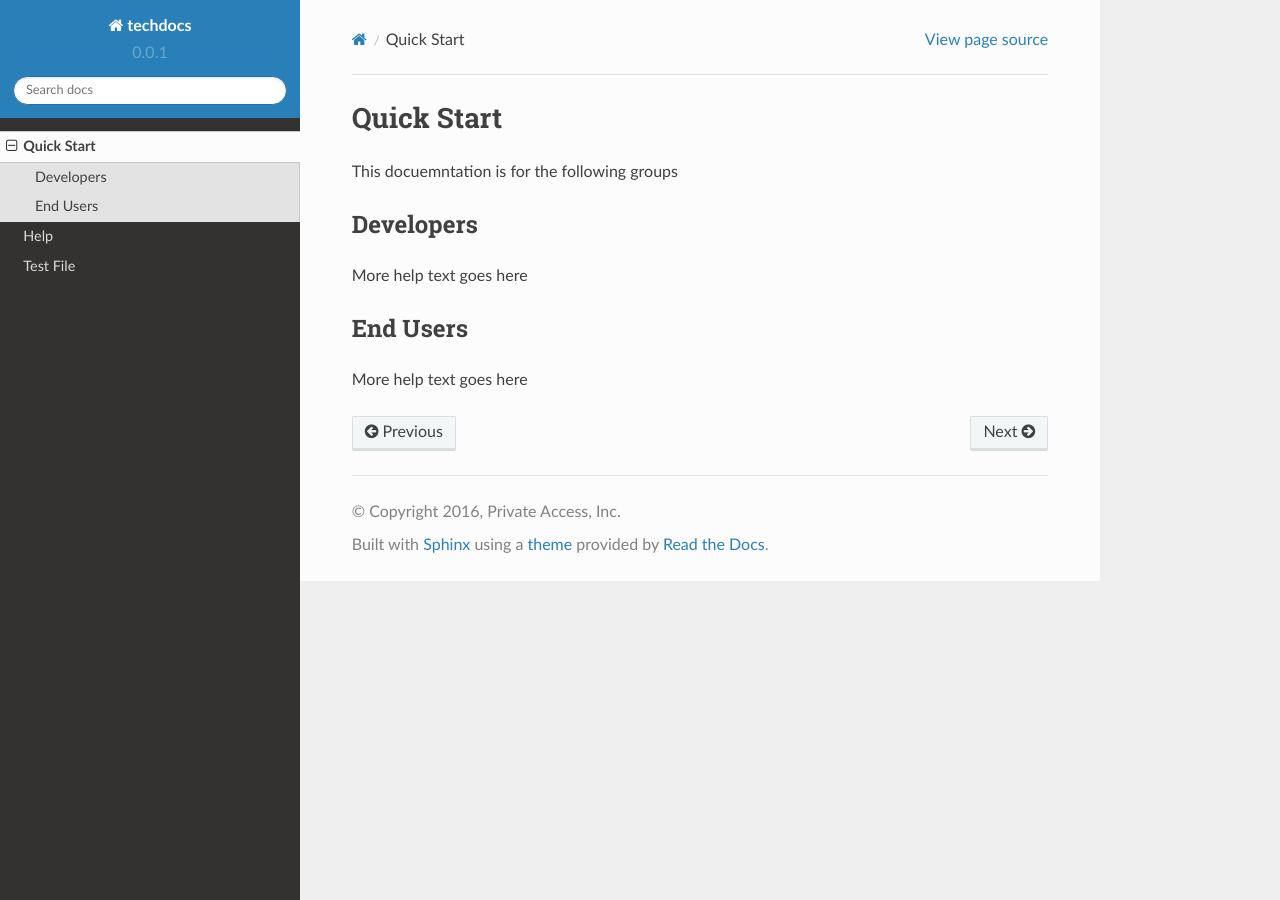
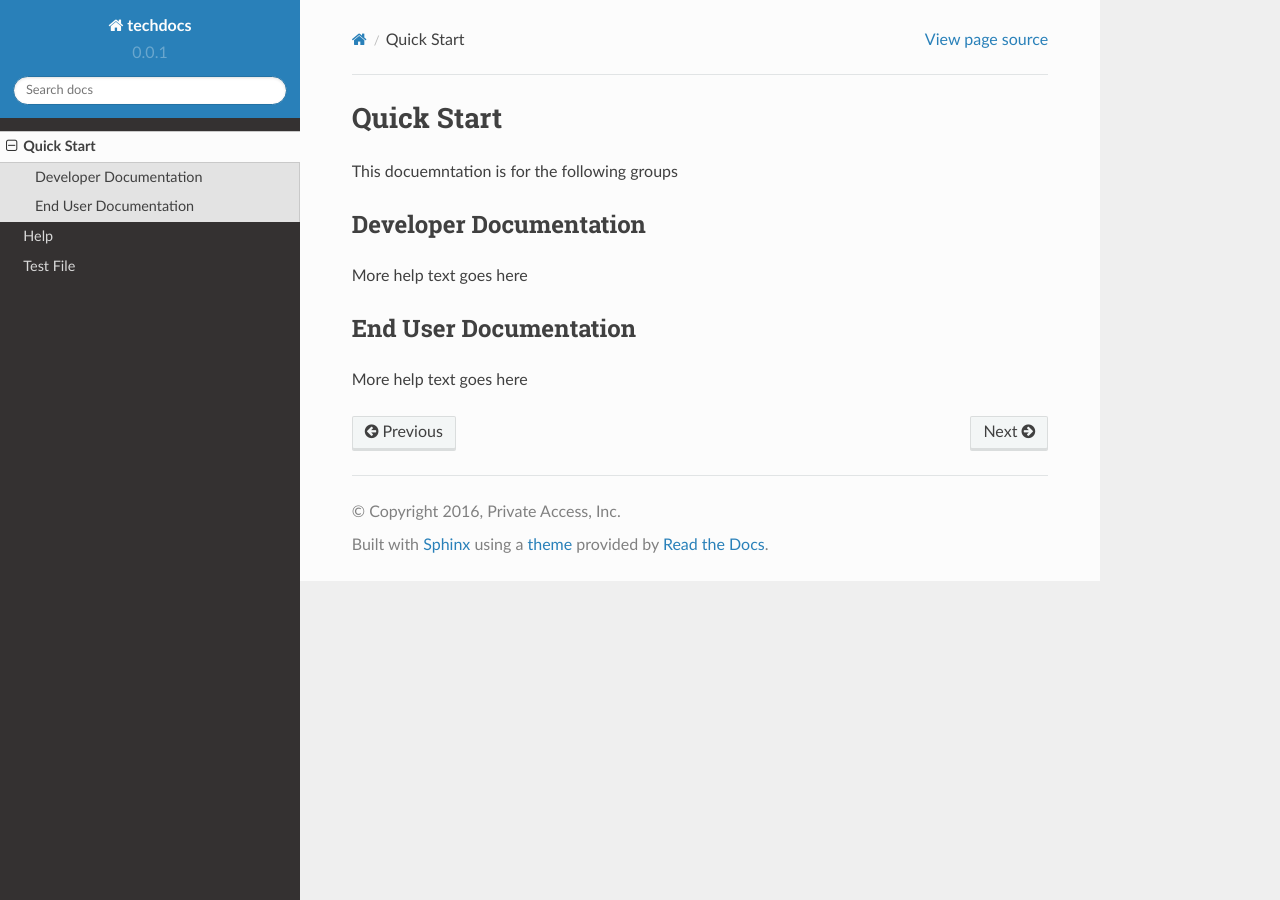
Before and after one commit to williamhoos/testrepo, a Sphinx documentation site: the page built from docs/source/quickstart.rst, in a window 1280 px wide. Built offline with Sphinx 7.4.7 and the Read the Docs theme 2.0.0, drawn with Linux system fonts in a browser that asks for light colours; pages that are not in the unit, such as notebooks, are missing from menus.

Commit message:
Update quickstart.rst

```diff
--- a/docs/source/quickstart.rst
+++ b/docs/source/quickstart.rst
@@ -3,12 +3,12 @@ Quick Start
 
 This docuemntation is for the following groups
 
-Developers
-^^^^^^^^^^
+Developer Documentation
+^^^^^^^^^^^^^^^^^^^^^^^
 
 More help text goes here
 
-End Users
-^^^^^^^^^
+End User Documentation
+^^^^^^^^^^^^^^^^^^^^^^
 
 More help text goes here
```
